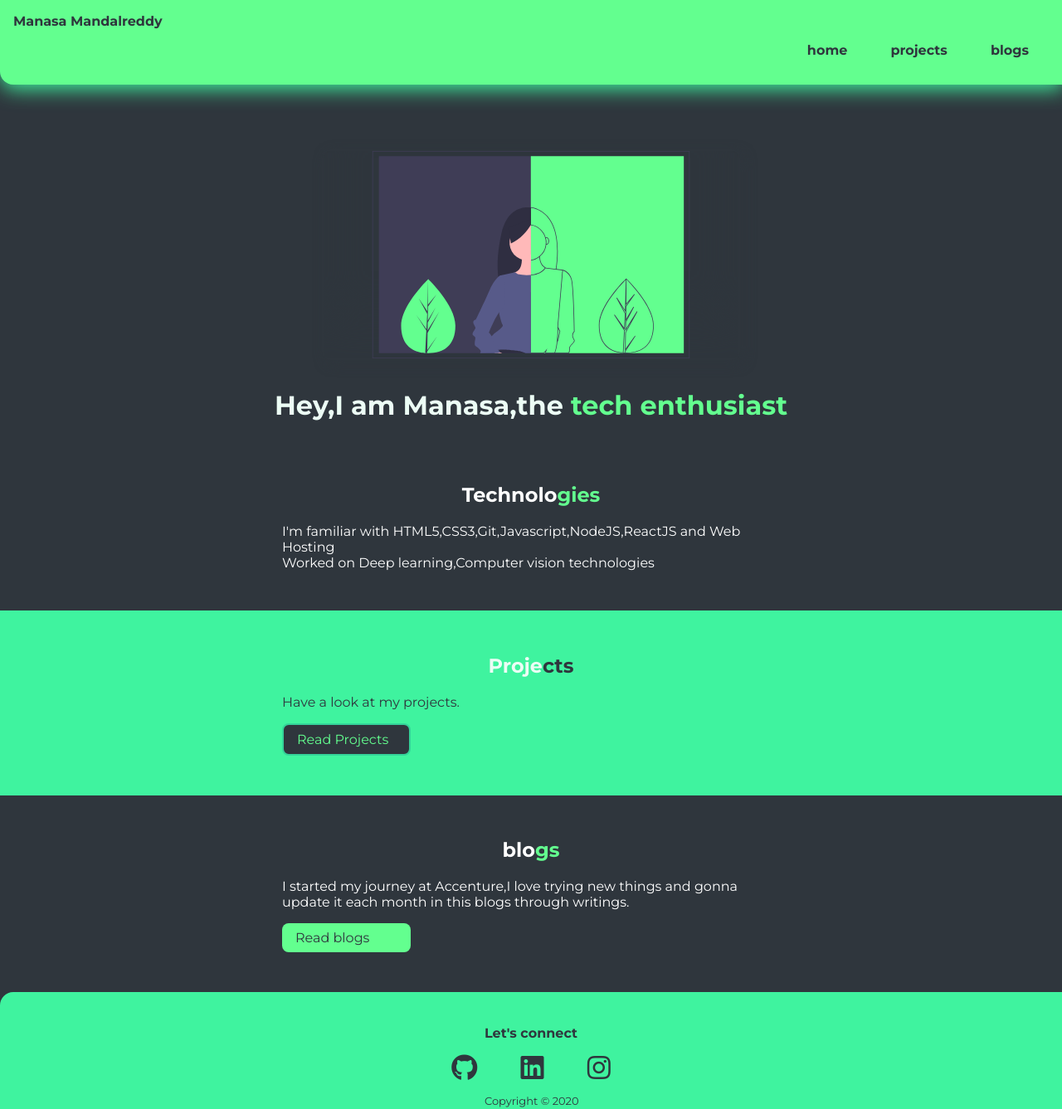
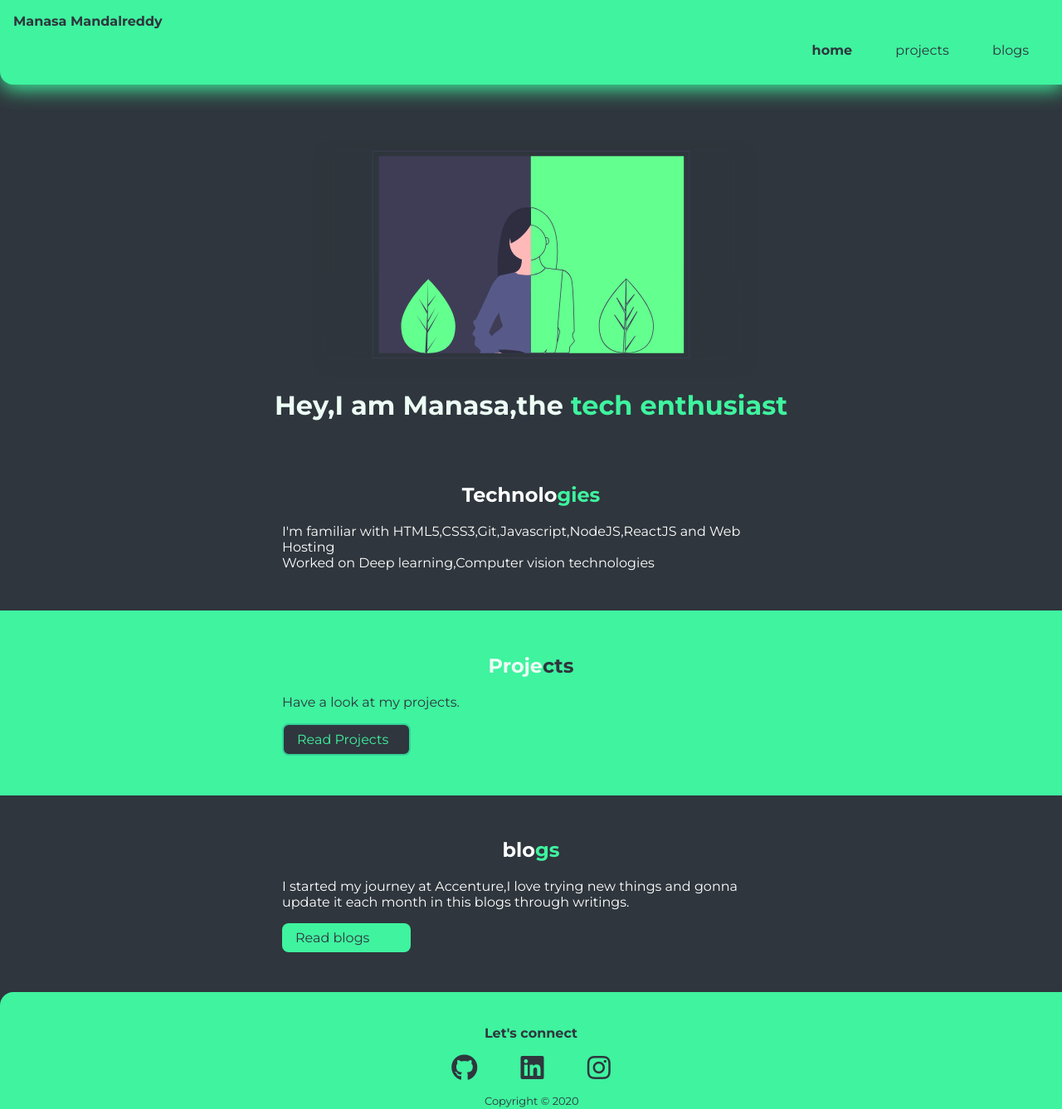
Before and after one commit to Manasa1013/manasa-portfolio, a plain HTML site: page index.html in a window 1280 px wide. Shown: the whole page at 83% size. Drawn offline with Linux system fonts and the light colour scheme.

Commit message:
style: modified the color green on elements

```diff
--- a/css/styles.css
+++ b/css/styles.css
@@ -29,7 +29,7 @@ body{
 
 }
 .alter{
-    color : var(--yours-green);
+    color : var(--image-other-green);
 }
 .different{
     color: var(--primary-white);
@@ -85,7 +85,7 @@ hr{
 }
 
 .minds .minds-heading .heading-inverted{
-    color : var(--yours-green);
+    color : var(--image-other-green);
 }
 .section {
     padding: 2rem;
@@ -108,7 +108,7 @@ hr{
     /* background-color: var(--primary-color);
      */
      /* background-color: var(--yours-green); */
-     background-color: var(--yours-green);
+     background-color: var(--image-other-green);
     color : var(--primary-color);
     box-shadow: 1px 5px 25px 0px var(--image-other-green);
     padding : 1rem;
@@ -130,7 +130,7 @@ hr{
 .navigation .link{
     color: var(--primary-color);
     text-decoration: none;
-    font-weight: bolder;
+
 }
 .navigation .link:hover{
     color: var(--hover-black);
@@ -149,7 +149,7 @@ hr{
     box-sizing: border-box;
 }
 .link-primary{
-    background-color: var(--yours-green);
+    background-color: var(--image-other-green);
     color: var(--primary-color);
     border-radius: 0.5rem;
     display: block;
@@ -164,7 +164,7 @@ hr{
 }
 .link-secondary{
     background-color: var(--primary-color);
-    color: var(--yours-green);
+    color: var(--image-other-green);
     border-radius: 0.5rem;
     border: 2px solid var(--hover-green);
     display: block;
```
